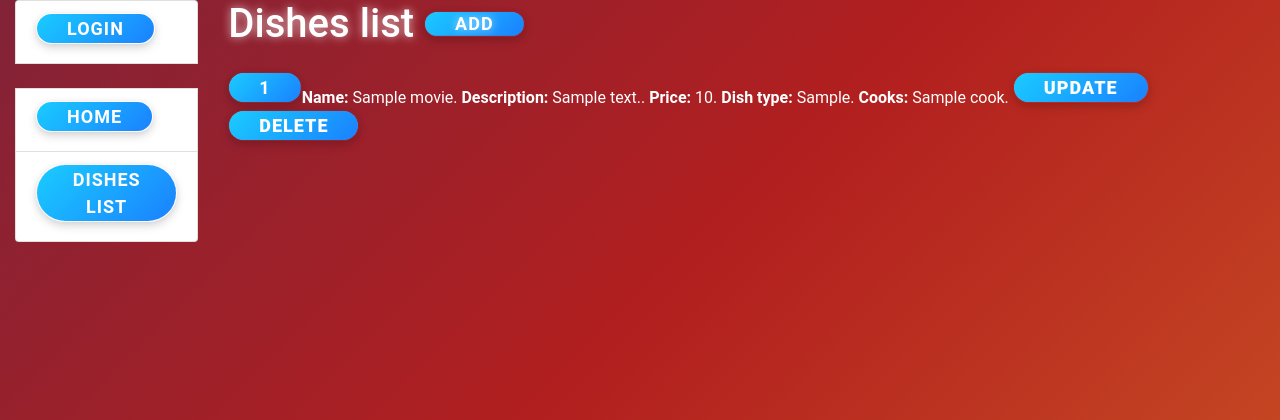
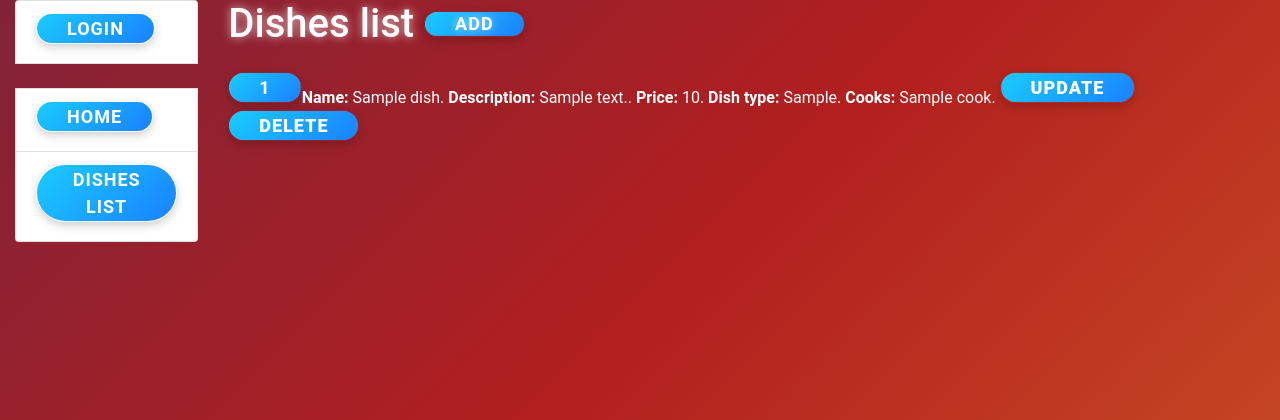
Before and after one commit to Professor-Douel/Restaurant-kitchen-service, a Django app: template templates/service/dishes_list.html in a window 1280 px wide. Shown: the top 420 px of the page. Run offline with Django 5.2, Linux system fonts and the light colour scheme; the template is opened without the code that fills it: most values are stand-ins (such as "Sample title", 1, 10 or a date in 2020).

Commit message:
update line 10, 20 & 25 in dishes_list.html

```diff
--- a/templates/service/dishes_list.html
+++ b/templates/service/dishes_list.html
@@ -7,7 +7,7 @@
       {% for dish in dishes_list %}
         <table class="table">
           <a href="{% url 'service:dish-detail' pk=dish.id %}" class="custom-btn">{{ dish.id }}</a>
-          <strong>Name:</strong> {{ movie.name }}.
+          <strong>Name:</strong> {{ dish.name }}.
           <strong>Description:</strong> {{ dish.description }}.
           <strong>Price:</strong> {{ dish.price }}.
           {% for dish_type in dish_types.all %}
@@ -17,11 +17,11 @@
             <strong>Cooks:</strong> {{ cook }}.
           {% endfor %}
           <a style="float: revert" href="{% url 'service:dish-update' pk=dish.id %}" class="custom-btn"><strong>UPDATE</strong></a>
-          <a style="float: revert" href="{% url 'service:dish-delete' pk=movie.id %}" class="custom-btn"><strong>DELETE</strong></a>
+          <a style="float: revert" href="{% url 'service:dish-delete' pk=dish.id %}" class="custom-btn"><strong>DELETE</strong></a>
         </table>
       {% endfor %}
     </table>
   {% else %}
-    <p>There are no movies</p>
+    <p>There are no dishes</p>
   {% endif %}
 {% endblock %}
```
